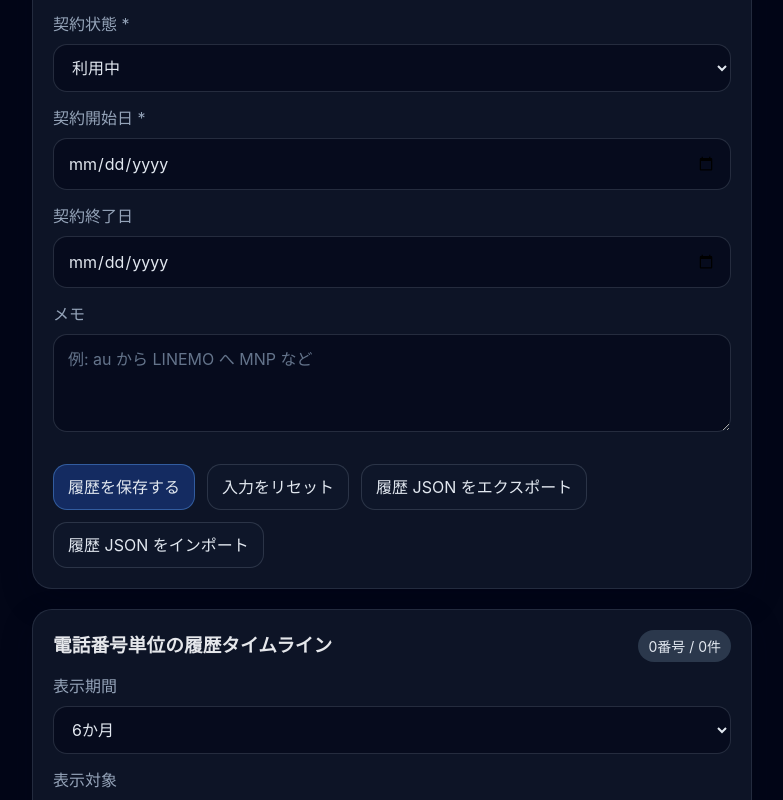
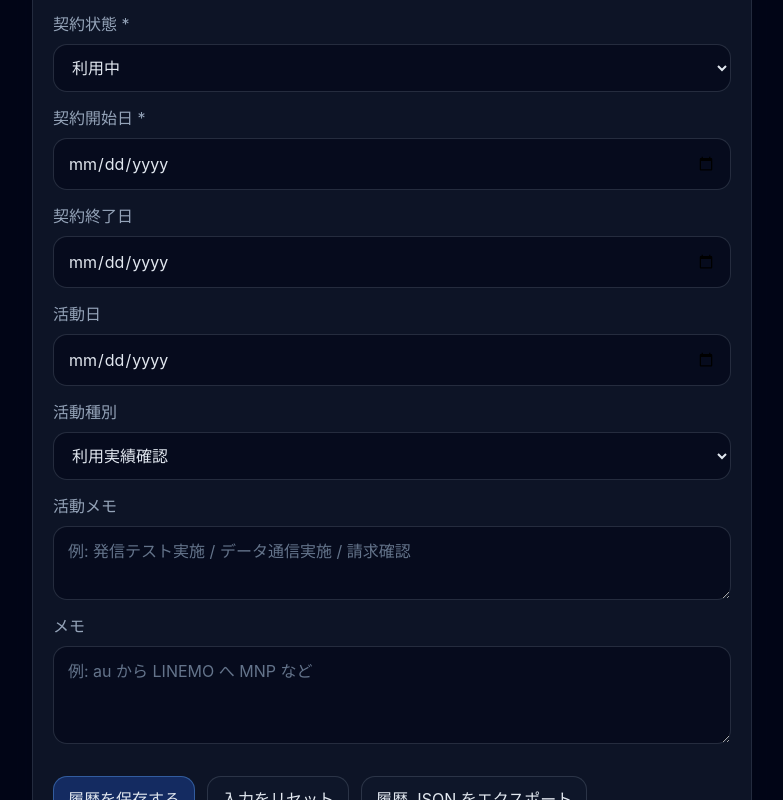
Before and after one commit to Driedsandwich/line-ops-ledger, a React (Vite) app: page /lines in a window 1280 px wide. Shown: the part 2589-3389 px from the top of the page, without its empty margins (280-1063 px from the left). Built offline with nearby package versions, Linux system fonts and the light colour scheme.

Commit message:
feat: extend history with activity log

```diff
--- a/src/pages/LinesPage.tsx
+++ b/src/pages/LinesPage.tsx
@@ -53,6 +53,9 @@ type LineHistoryFormState = {
   status: LineHistoryStatus;
   contractStartDate: string;
   contractEndDate: string;
+  activityDate: string;
+  activityType: string;
+  activityMemo: string;
   memo: string;
 };
 
@@ -107,6 +110,7 @@ const notificationReasonParamMap: Record<NotificationReasonParam, NotificationRe
 
 const CARRIER_OPTIONS = ['NTTドコモ', 'ahamo', 'au', 'UQ mobile', 'ソフトバンク', 'Y!mobile', 'LINEMO', '楽天モバイル', 'IIJmio', 'mineo', 'NUROモバイル', 'povo', 'irumo', 'その他'] as const;
 const PAYMENT_METHOD_OPTIONS = ['クレジットカード', '口座振替', '請求書', '家族合算', 'その他'] as const;
+const ACTIVITY_TYPE_OPTIONS = ['利用実績確認', '通信実施', '通話実施', 'SMS送信', '料金確認', 'プラン変更', 'その他'] as const;
 const TIMELINE_WINDOW_OPTIONS: Array<{ key: TimelineWindowKey; label: string }> = [
   { key: '3m', label: '3か月' },
   { key: '6m', label: '6か月' },
@@ -191,6 +195,9 @@ const initialLineHistoryFormState: LineHistoryFormState = {
   status: '利用中',
   contractStartDate: '',
   contractEndDate: '',
+  activityDate: '',
+  activityType: '利用実績確認',
+  activityMemo: '',
   memo: '',
 };
 
@@ -248,6 +255,15 @@ function calculateElapsedDays(value: string): number | null {
     return null;
   }
   return Math.max(diffInDays(date, new Date()), 0);
+}
+
+function calculateContractDurationDays(start: string, end: string): number | null {
+  const startDate = parseDate(start);
+  const endDate = parseDate(end);
+  if (!startDate || !endDate) {
+    return null;
+  }
+  return Math.max(diffInDays(startDate, endDate) + 1, 1);
 }
 
 function isCurrentContract(status: LineStatus): boolean {
@@ -558,6 +574,9 @@ function toLineHistoryFormState(entry: LineHistoryEntry): LineHistoryFormState {
     status: entry.status,
     contractStartDate: entry.contractStartDate,
     contractEndDate: entry.contractEndDate,
+    activityDate: entry.activityDate,
+    activityType: entry.activityType || '利用実績確認',
+    activityMemo: entry.activityMemo,
     memo: entry.memo,
   };
 }
@@ -748,6 +767,9 @@ export function LinesPage(): JSX.Element {
       status: toLineHistoryStatusFromDraftStatus(draft.status),
       contractStartDate: draft.contractStartDate,
       contractEndDate: draft.contractEndDate,
+      activityDate: '',
+      activityType: '利用実績確認',
+      activityMemo: '',
       memo: buildHistoryDraftMemo(draft),
     });
     historyFormSectionRef.current?.scrollIntoView({ behavior: 'smooth', block: 'start' });
@@ -891,6 +913,9 @@ export function LinesPage(): JSX.Element {
           status: lineHistoryForm.status,
           contractStartDate: lineHistoryForm.contractStartDate,
           contractEndDate: lineHistoryForm.contractEndDate,
+          activityDate: lineHistoryForm.activityDate,
+          activityType: lineHistoryForm.activityType,
+          activityMemo: lineHistoryForm.activityMemo,
           memo: lineHistoryForm.memo,
         });
 
@@ -916,6 +941,9 @@ export function LinesPage(): JSX.Element {
         status: lineHistoryForm.status,
         contractStartDate: lineHistoryForm.contractStartDate,
         contractEndDate: lineHistoryForm.contractEndDate,
+        activityDate: lineHistoryForm.activityDate,
+        activityType: lineHistoryForm.activityType,
+        activityMemo: lineHistoryForm.activityMemo,
         memo: lineHistoryForm.memo,
       });
 
@@ -1756,7 +1784,7 @@ export function LinesPage(): JSX.Element {
             <h3>契約履歴の登録</h3>
             <span className="badge">{editingHistoryId ? '履歴編集中' : '電話番号単位'}</span>
           </div>
-          <p className="muted">過去契約や MNP 転出済みの履歴は、現在の回線一覧とは別に軽量な契約エピソードとして記録します。</p>
+          <p className="muted">過去契約や MNP 転出済みの履歴は、主台帳を補完する契約履歴・活動記録として保存します。</p>
           <form className="form-grid" onSubmit={handleLineHistorySubmit}>
             <label className="field">
               <span>電話番号 *</span>
@@ -1781,6 +1809,22 @@ export function LinesPage(): JSX.Element {
             <label className="field">
               <span>契約終了日</span>
               <input type="date" value={lineHistoryForm.contractEndDate} onChange={(event) => updateLineHistoryField('contractEndDate', event.target.value)} />
+            </label>
+            <label className="field">
+              <span>活動日</span>
+              <input type="date" value={lineHistoryForm.activityDate} onChange={(event) => updateLineHistoryField('activityDate', event.target.value)} />
+            </label>
+            <label className="field">
+              <span>活動種別</span>
+              <select value={lineHistoryForm.activityType} onChange={(event) => updateLineHistoryField('activityType', event.target.value)}>
+                {ACTIVITY_TYPE_OPTIONS.map((option) => (
+                  <option key={option} value={option}>{option}</option>
+                ))}
+              </select>
+            </label>
+            <label className="field field--full">
+              <span>活動メモ</span>
+              <textarea value={lineHistoryForm.activityMemo} onChange={(event) => updateLineHistoryField('activityMemo', event.target.value)} rows={2} placeholder="例: 発信テスト実施 / データ通信実施 / 請求確認" />
             </label>
             <label className="field field--full">
               <span>メモ</span>
@@ -1868,6 +1912,12 @@ export function LinesPage(): JSX.Element {
                           </div>
                           {previousEntry ? <p className="muted">直前の移動: {previousEntry.carrier} → {entry.carrier}</p> : null}
                           {entry.memo ? <p className="muted">{entry.memo}</p> : null}
+                          {entry.activityDate || entry.activityType || entry.activityMemo ? (
+                            <p className="muted">活動記録: {[entry.activityDate || '', entry.activityType || '', entry.activityMemo || ''].filter(Boolean).join(' / ')}</p>
+                          ) : null}
+                          {calculateContractDurationDays(entry.contractStartDate, entry.contractEndDate || '') != null ? (
+                            <p className="muted">契約維持日数: {calculateContractDurationDays(entry.contractStartDate, entry.contractEndDate || '')}日</p>
+                          ) : null}
                           {group.relatedDrafts.length > 0 ? (
                             <p className="muted">関連主台帳候補: {group.relatedDrafts.map((draft) => draft.lineName).join(' / ')}</p>
                           ) : null}
```
